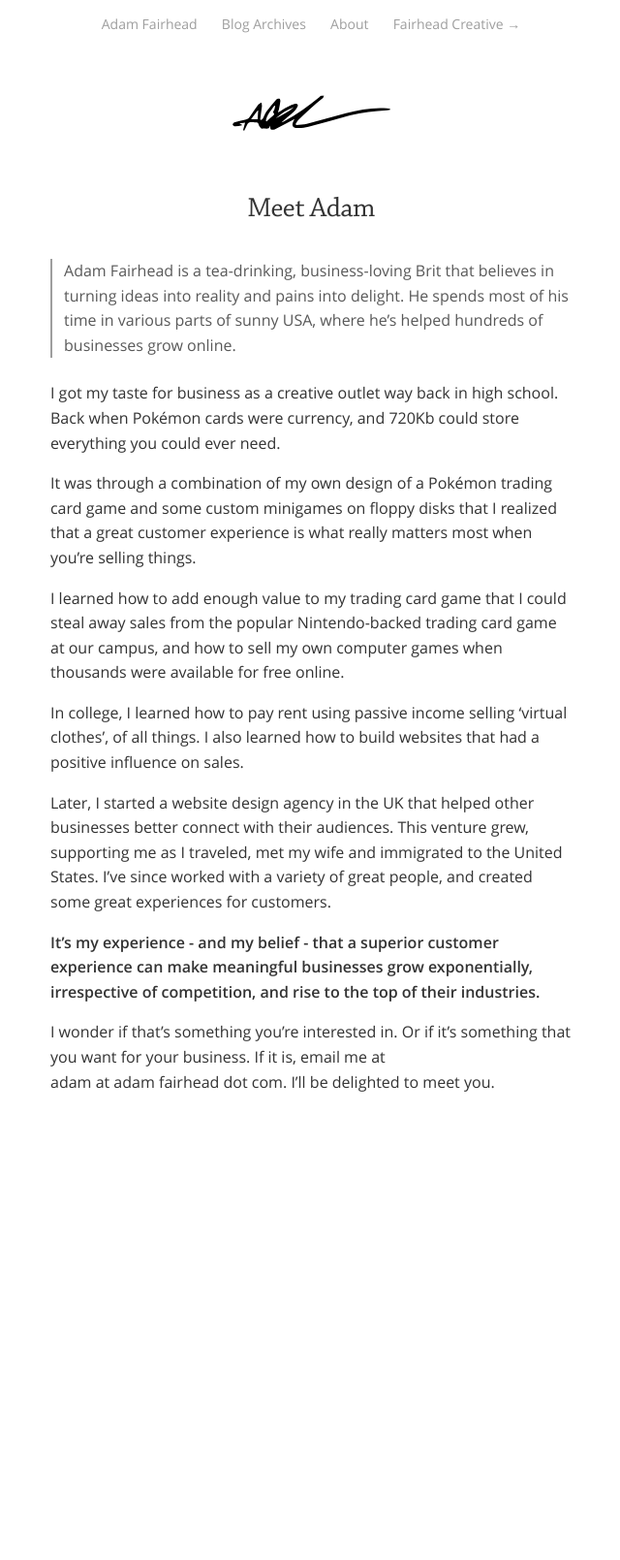
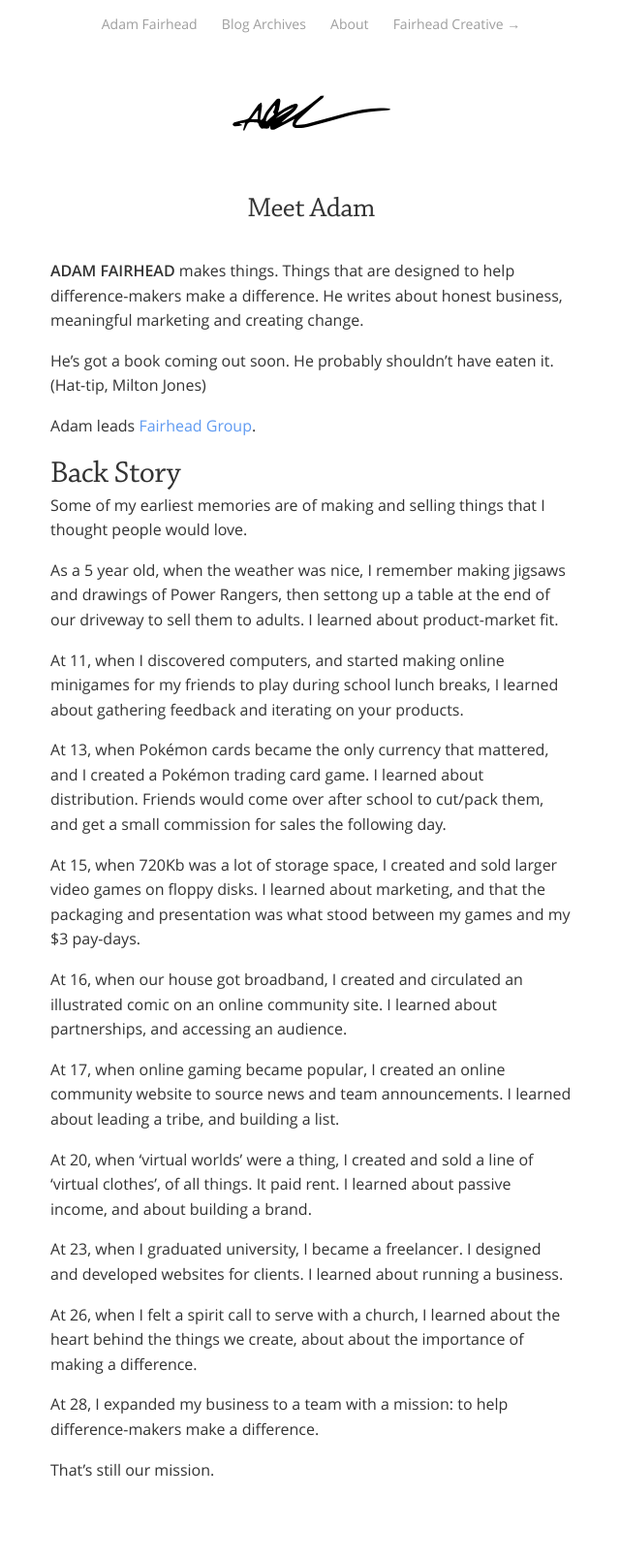
Before and after one commit to adamfairhead/adamfairhead.github.io, a Jekyll site: the page built from about.md, in a window 1280 px wide. Shown: the whole page at 97% size, without its empty margins (319-959 px from the left). Built offline with Jekyll 4.4.1, drawn with Linux system fonts in a browser that asks for light colours; before the commit the page ends 1209 px from its top, so only the background shows below that.

Commit message:
Update bio

```diff
--- a/about.md
+++ b/about.md
@@ -5,18 +5,34 @@ class: home
 permalink: about/
 title: Meet Adam
 ---
-> Adam Fairhead is a tea-drinking, business-loving Brit that believes in turning ideas into reality and pains into delight. He spends most of his time in various parts of sunny USA, where he's helped hundreds of businesses grow online.
+**ADAM FAIRHEAD** makes things. Things that are designed to help difference-makers make a difference. He writes about honest business, meaningful marketing and creating change.
 
-I got my taste for business as a creative outlet way back in high school. Back when Pokémon cards were currency, and 720Kb could store everything you could ever need.
+He's got a book coming out soon. He probably shouldn’t have eaten it. (Hat-tip, Milton Jones)
 
-It was through a combination of my own design of a Pokémon trading card game and some custom minigames on floppy disks that I realized that a great customer experience is what really matters most when you're selling things.
+Adam leads [Fairhead Group](http://fairhead.net).
 
-I learned how to add enough value to my trading card game that I could steal away sales from the popular Nintendo-backed trading card game at our campus, and how to sell my own computer games when thousands were available for free online.
+## Back Story
 
-In college, I learned how to pay rent using passive income selling ‘virtual clothes’, of all things. I also learned how to build websites that had a positive influence on sales.
+Some of my earliest memories are of making and selling things that I thought people would love.
 
-Later, I started a website design agency in the UK that helped other businesses better connect with their audiences. This venture grew, supporting me as I traveled, met my wife and immigrated to the United States. I've since worked with a variety of great people, and created some great experiences for customers.
+As a 5 year old, when the weather was nice, I remember making jigsaws and drawings of Power Rangers, then settong up a table at the end of our driveway to sell them to adults. I learned about product-market fit.
 
-**It's my experience - and my belief - that a superior customer experience can make meaningful businesses grow exponentially, irrespective of competition, and rise to the top of their industries.**
+At 11, when I discovered computers, and started making online minigames for my friends to play during school lunch breaks, I learned about gathering feedback and iterating on your products.
 
-I wonder if that's something you're interested in. Or if it's something that you want for your business. If it is, email me at adam&nbsp;at&nbsp;adam&nbsp;fairhead&nbsp;dot&nbsp;com. I'll be delighted to meet you.
+At 13, when Pokémon cards became the only currency that mattered, and I created a Pokémon trading card game. I learned about distribution. Friends would come over after school to cut/pack them, and get a small commission for sales the following day.
+
+At 15, when 720Kb was a lot of storage space, I created and sold larger video games on floppy disks. I learned about marketing, and that the packaging and presentation was what stood between my games and my $3 pay-days.
+
+At 16, when our house got broadband, I created and circulated an illustrated comic on an online community site. I learned about partnerships, and accessing an audience.
+
+At 17, when online gaming became popular, I created an online community website to source news and team announcements. I learned about leading a tribe, and building a list.
+
+At 20, when 'virtual worlds' were a thing, I created and sold a line of 'virtual clothes', of all things. It paid rent. I learned about passive income, and about building a brand.
+
+At 23, when I graduated university, I became a freelancer. I designed and developed websites for clients. I learned about running a business.
+
+At 26, when I felt a spirit call to serve with a church, I learned about the heart behind the things we create, about about the importance of making a difference.
+
+At 28, I expanded my business to a team with a mission: to help difference-makers make a difference.
+
+That's still our mission.
--- a/articles.html
+++ b/articles.html
@@ -8,7 +8,6 @@ permalink: articles/
   <article>
     <header>
       <h1><a href="{{ post.url }}">{{ post.title }}</a></h1>
-      <p class="meta">Published {{ post.date | date_to_string }}</p>
     </header>
 
     {{ post.excerpt }}
```
